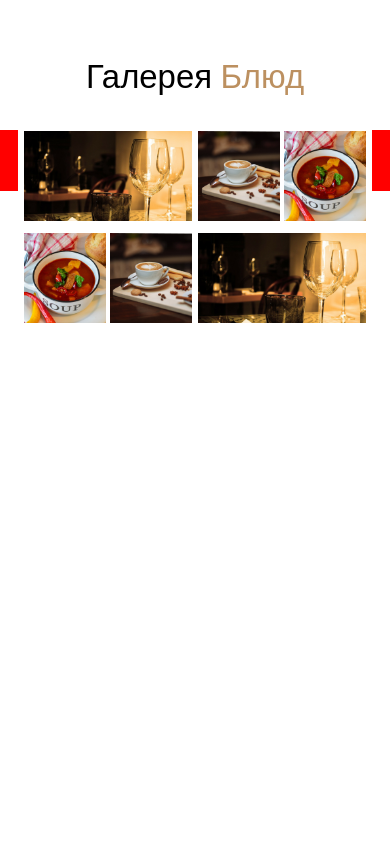
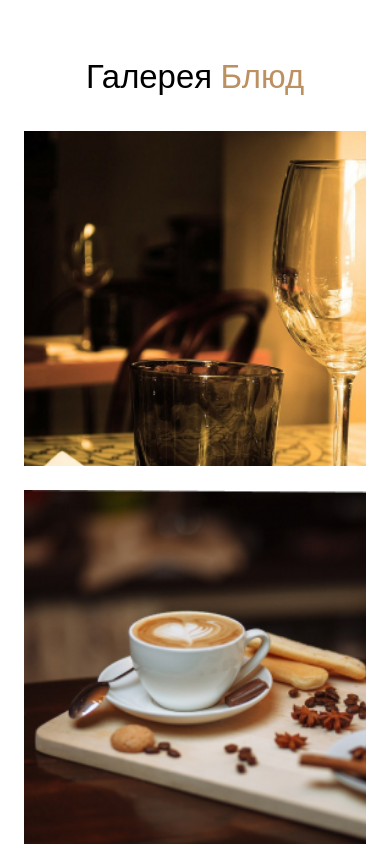
Before and after one commit to vladimirovicp/exempleHtml, a plain HTML site: page layout/Vollex/restaurant-website/index.html in a window 390 px wide. Shown: the part 6500-7344 px from the top of the page. Before the commit the page ends 6884 px from the top, so only its background shows below. Drawn offline with nearby package versions, Linux system fonts and the light colour scheme.

Commit message:
add: gallery adaptive

```diff
--- a/layout/Vollex/restaurant-website/css/style.css
+++ b/layout/Vollex/restaurant-website/css/style.css
@@ -894,4 +894,38 @@
         height: 1.4rem;
         border: .2rem solid #ff7400;
     }
+    /* gallery */
+    .gallery__item {
+        flex-direction: column;
+        width: 100%;
+    }
+    .gallery__item:first-child .gallery__img-b {
+        margin-bottom: 4rem;
+    }
+    .gallery__item:last-child .gallery__img-s:last-child {
+        margin-bottom: 4rem;
+    }
+    .gallery__item:first-child::after,
+    .gallery__item:first-child::before {
+        display: none;
+    }
+    .gallery__img {
+        flex-direction: column;
+        width: 100%;
+    }
+    .gallery__img-b {
+        width: 100%;
+        height: 55rem;
+    }
+    .gallery__img-s {
+        width: 100%;
+        height: 62rem;
+    }
+    .gallery__img-s:first-child {
+        margin-bottom: 4rem;
+    }
+    .gallery__img-s img,
+    .gallery__img-b img {
+        object-fit: cover;
+    }
 }
```
